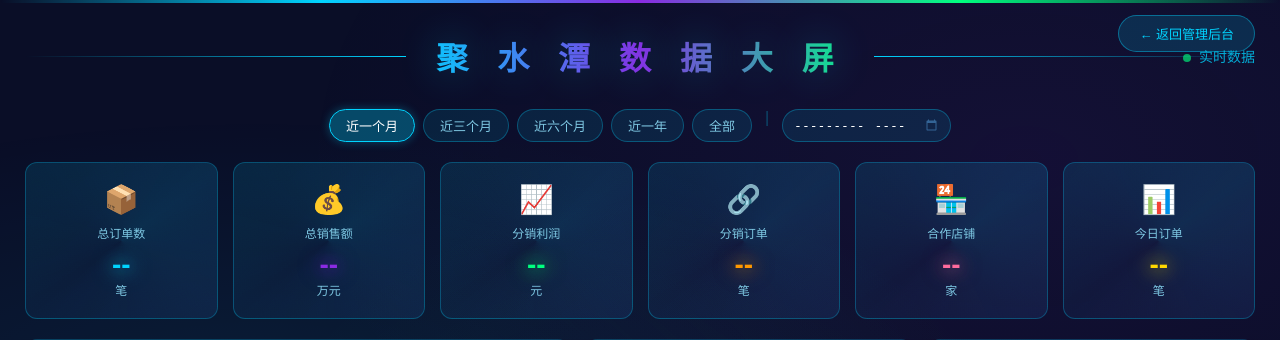
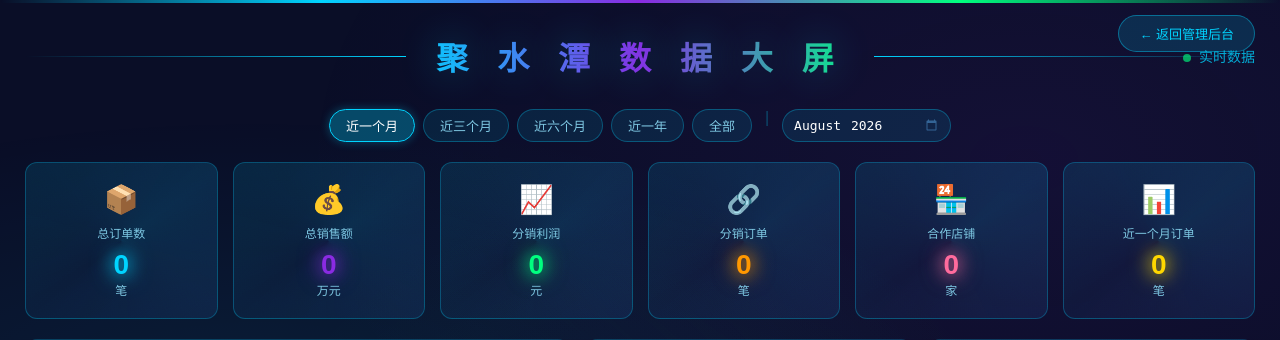
Before and after one commit to ljh010704/JuShuiTan, a Flask app: page /dashboard in a window 1280 px wide. Shown: the top 340 px of the page. Run offline with Flask 3, Linux system fonts and the light colour scheme; data that the repository does not hold is empty.

Commit message:
fix: 修复JS变量名冲突导致的数据加载失败
var d 和 const d 在同一函数作用域内重复声明，
导致 SyntaxError，页面无法加载数据

```diff
--- a/templates/dashboard.html
+++ b/templates/dashboard.html
@@ -451,8 +451,8 @@
             if (ym) {
                 startDate = ym + '-01';
                 var parts = ym.split('-');
-                var d = new Date(parseInt(parts[0]), parseInt(parts[1]), 0);
-                endDate = ym + '-' + String(d.getDate()).padStart(2, '0');
+                var lastDay = new Date(parseInt(parts[0]), parseInt(parts[1]), 0);
+                endDate = ym + '-' + String(lastDay.getDate()).padStart(2, '0');
                 return;
             }
         }
```
